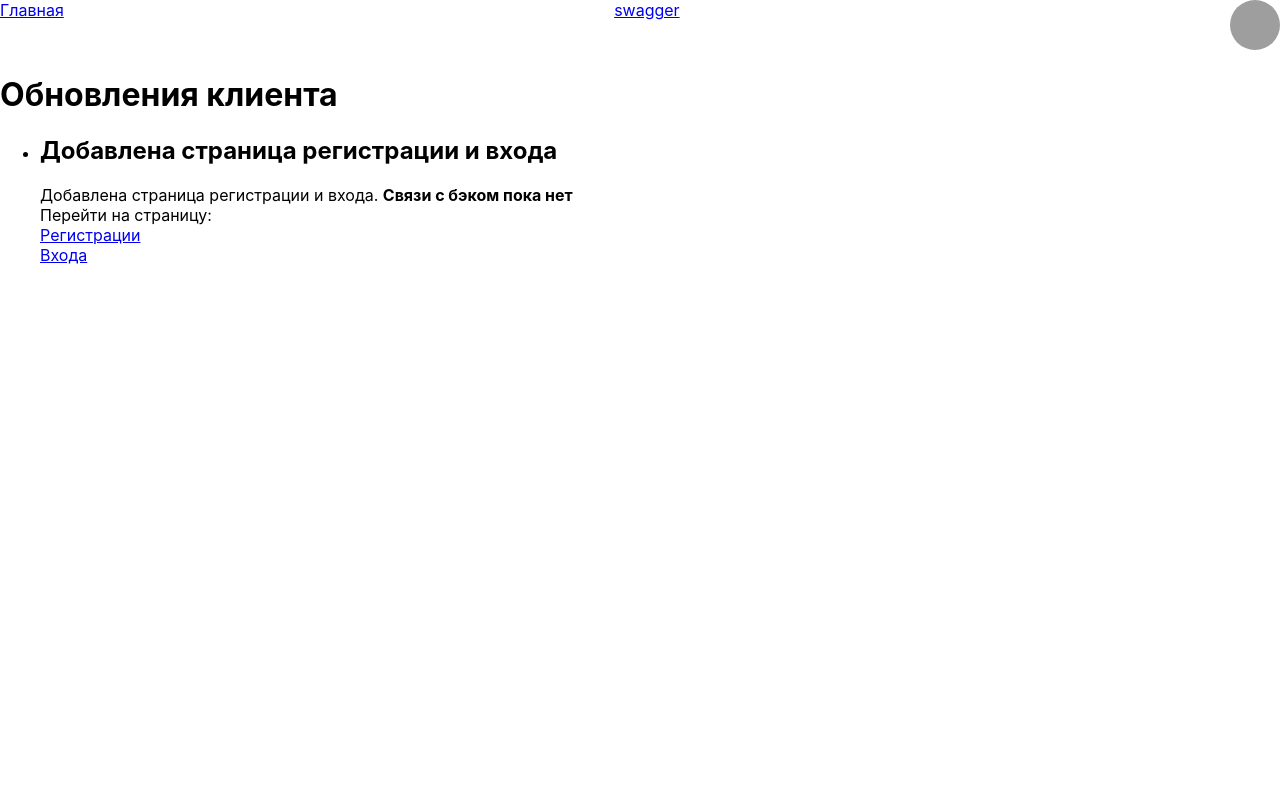
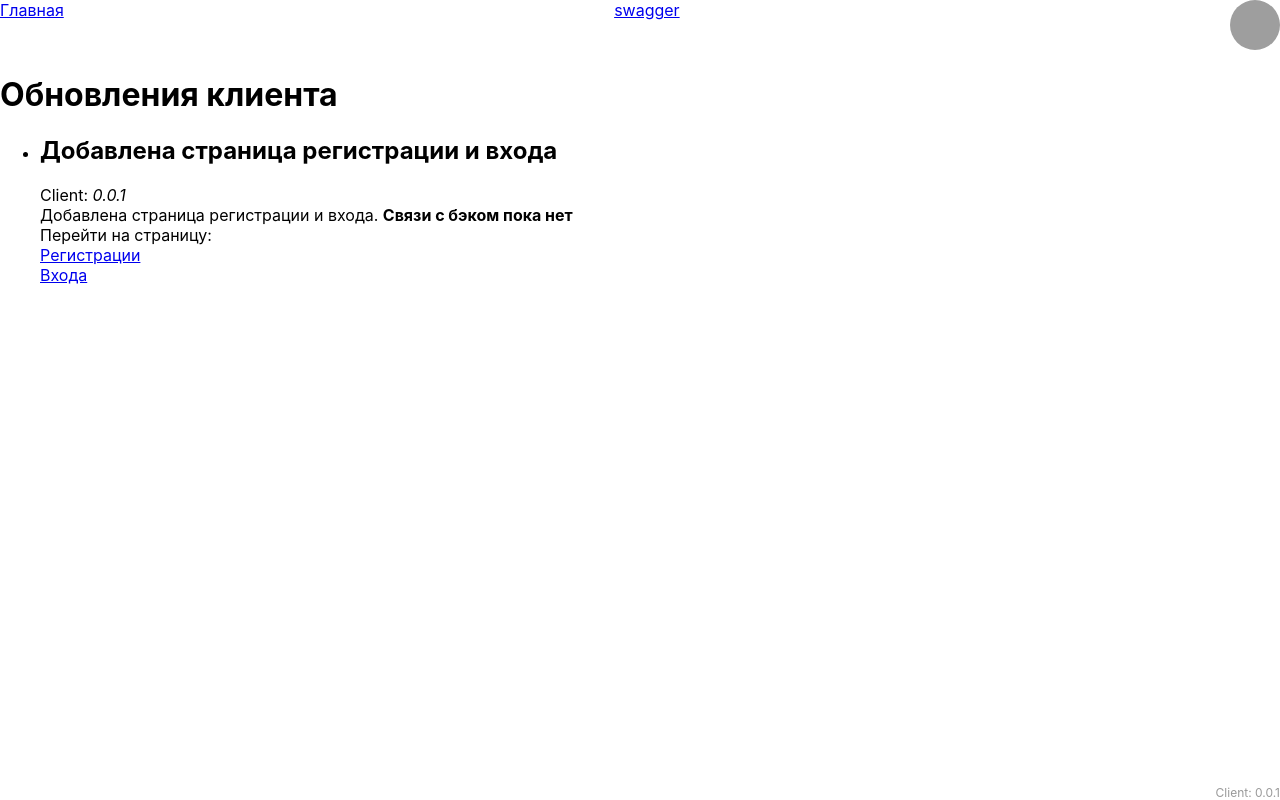
Before and after one commit to D1i/besBet.com, a React (Create React App) app in the folder client/: page / in a window 1280 px wide. Built offline with nearby package versions, Linux system fonts and the light colour scheme; grey boxes are pictures that could not be loaded.

Commit message:
0.0.1 Добавил градацию версий

```diff
--- a/client/src/App.js
+++ b/client/src/App.js
@@ -1,11 +1,12 @@
 import {BrowserRouter as Router, Route, Switch} from "react-router-dom";
 import {MainPage, AuthPage, RegistrationPage} from "./page";
-import {Header} from "./components";
+import {Header, VersionInfo} from "./components";
 
 function App() {
     return (
         <Router>
             <Header/>
+            <VersionInfo/>
             <Switch>
                 <Route path='/auth'>
                     <AuthPage/>
--- a/client/src/components/Header/index.js
+++ b/client/src/components/Header/index.js
@@ -19,7 +19,8 @@ export const Header = (props) => {
         <div className={classes.container}>
             <Link linkTo='/'>Главная</Link>
             <a
-                target="_blank"
+                target='_blank'
+                rel='noopener noreferrer'
                 href='http://81.177.165.218:8080/swagger-ui/index.html?configUrl=/v3/api-docs/swagger-config'
             >swagger</a>
             <Link linkTo='/auth'><Avatar url={currentAvatar}/></Link>
--- /dev/null
+++ b/client/src/components/VersionInfo/index.js
@@ -0,0 +1,23 @@
+import React from 'react';
+import {createUseStyles} from 'react-jss'
+import {Version} from "../../constants";
+
+const useStyles = createUseStyles({
+    container: {
+        position: 'absolute',
+        color: '#999',
+        bottom: '0',
+        right: '0',
+        'font-size': '12px'
+    }
+});
+
+export const VersionInfo = (props) => {
+
+    const classes = useStyles();
+    return (
+        <div className={classes.container}>
+            Client: {Version}
+        </div>
+    )
+}
--- a/client/src/components/index.js
+++ b/client/src/components/index.js
@@ -3,5 +3,6 @@ import { Link } from './Link';
 import { Avatar } from './Avatar';
 import { TextField } from './TextField';
 import { TextButton } from './TextButton';
+import { VersionInfo } from './VersionInfo';
 
-export { Header, Link, Avatar, TextField, TextButton };
+export { Header, Link, Avatar, TextField, TextButton, VersionInfo };
--- /dev/null
+++ b/client/src/constants.js
@@ -0,0 +1 @@
+export const Version = "0.0.1";
--- a/client/src/page/Auth/index.js
+++ b/client/src/page/Auth/index.js
@@ -22,6 +22,8 @@ const useStyles = createUseStyles({
 });
 
 export const Auth = (props) => {
+    document.title = 'Вход';
+
     const classes = useStyles();
     return (
         <div className={classes.container}>
--- a/client/src/page/Main/index.js
+++ b/client/src/page/Main/index.js
@@ -2,6 +2,8 @@ import React from 'react';
 import {Link} from "../../components";
 
 export const Main = (props) => {
+    document.title = 'Главная';
+
     return (
         <div>
             <h1>Обновления клиента</h1>
@@ -9,6 +11,7 @@ export const Main = (props) => {
                 <li>
                     <div>
                         <h2>Добавлена страница регистрации и входа</h2>
+                        <div>Client: <i>0.0.1</i></div>
                         <span>Добавлена страница регистрации и входа. <b>Связи с бэком пока нет</b></span>
                         <div>Перейти на страницу:
                             <div><Link linkTo='/registration'>Регистрации</Link></div>
--- a/client/src/page/Registration/index.js
+++ b/client/src/page/Registration/index.js
@@ -18,6 +18,7 @@ const useStyles = createUseStyles({
 
 export const Registration = (props) => {
     const classes = useStyles();
+    document.title = 'Регистрация';
 
     const [firstPasswordField, setFirstPasswordField] = useState('');
     const [secondPasswordField, setSecondPasswordField] = useState('');
```
